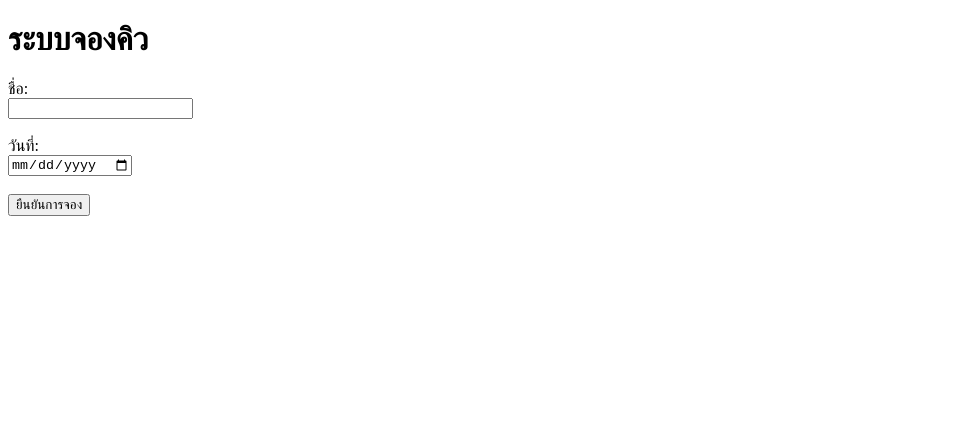
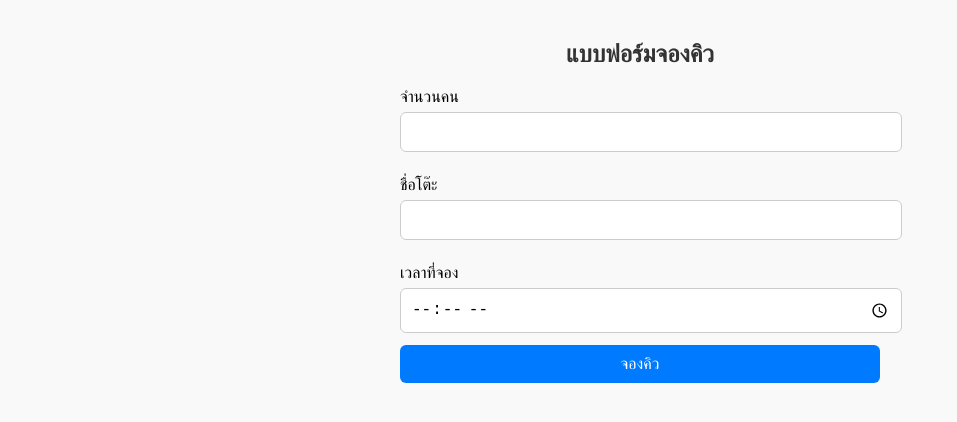
Before and after one commit to SittikornPratomwan/reservation, a plain HTML site: page index.html in a window 1280 px wide. Shown: the whole page, without its empty margins (0-957 px from the left). Drawn offline with Linux system fonts and the light colour scheme.

Commit message:
Update index.html

```diff
--- a/index.html
+++ b/index.html
@@ -1,45 +1,91 @@
 <!DOCTYPE html>
-<html lang="en">
+<html>
 <head>
   <meta charset="UTF-8">
+  <title>จองคิว</title>
   <meta name="viewport" content="width=device-width, initial-scale=1.0">
-    <title>ระบบจองคิว</title>
+  <style>
+    body {
+      font-family: sans-serif;
+      padding: 20px;
+      max-width: 480px;
+      margin: auto;
+      background-color: #f9f9f9;
+    }
+
+    h2 {
+      text-align: center;
+      color: #333;
+    }
+
+    label {
+      display: block;
+      margin: 12px 0 6px;
+    }
+
+    input, select, button {
+      width: 100%;
+      padding: 10px;
+      font-size: 16px;
+      margin-bottom: 12px;
+      border-radius: 6px;
+      border: 1px solid #ccc;
+    }
+
+    button {
+      background-color: #007BFF;
+      color: white;
+      border: none;
+      cursor: pointer;
+    }
+
+    button:hover {
+      background-color: #0056b3;
+    }
+  </style>
 </head>
 <body>
-    <h1>ระบบจองคิว</h1>
-    <form id="reservationForm">
-        <label for="name">ชื่อ:</label><br>
-        <input type="text" id="name" name="name" required><br><br>
+  <h2>แบบฟอร์มจองคิว</h2>
+  <form id="bookingForm">
+    <label>จำนวนคน</label>
+    <input type="number" name="numberOfPeople" required min="1">
 
-        <label for="date">วันที่:</label><br>
-        <input type="date" id="date" name="date" required><br><br>
+    <label>ชื่อโต๊ะ</label>
+    <input type="text" name="tableName" required>
 
-        <button type="button" onclick="submitForm()">ยืนยันการจอง</button>
+    <label>เวลาที่จอง</label>
+    <input type="time" name="bookingTime" required>
+
+    <button type="submit">จองคิว</button>
   </form>
 
   <script>
-        function submitForm() {
-            const name = document.getElementById('name').value;
-            const date = document.getElementById('date').value;
+    const form = document.getElementById("bookingForm");
+    form.addEventListener("submit", function(e) {
+      e.preventDefault();
 
-            if (name && date) {
-                fetch('https://script.google.com/macros/s/YOUR_SCRIPT_ID/exec', {
-                    method: 'POST',
-                    headers: { 'Content-Type': 'application/json' },
-                    body: JSON.stringify({ name, date })
+      const data = {
+        numberOfPeople: form.numberOfPeople.value,
+        tableName: form.tableName.value,
+        bookingTime: form.bookingTime.value
+      };
+
+      fetch("YOUR_WEB_APP_URL", {
+        method: "POST",
+        body: JSON.stringify(data),
+        headers: {
+          "Content-Type": "application/json"
+        }
       })
-                .then(response => response.json())
-                .then(data => {
-                    alert(data.message);
+      .then(res => res.text())
+      .then(response => {
+        alert("จองคิวเรียบร้อยแล้ว!");
+        form.reset();
       })
       .catch(error => {
-                    console.error('Error:', error);
-                    alert('เกิดข้อผิดพลาดในการบันทึกข้อมูล');
+        alert("เกิดข้อผิดพลาด: " + error.message);
       });
-            } else {
-                alert('กรุณากรอกข้อมูลให้ครบถ้วน');
-            }
-        }
+    });
   </script>
 </body>
 </html>
```
Lines whose indentation alone changed are shown as unchanged.
